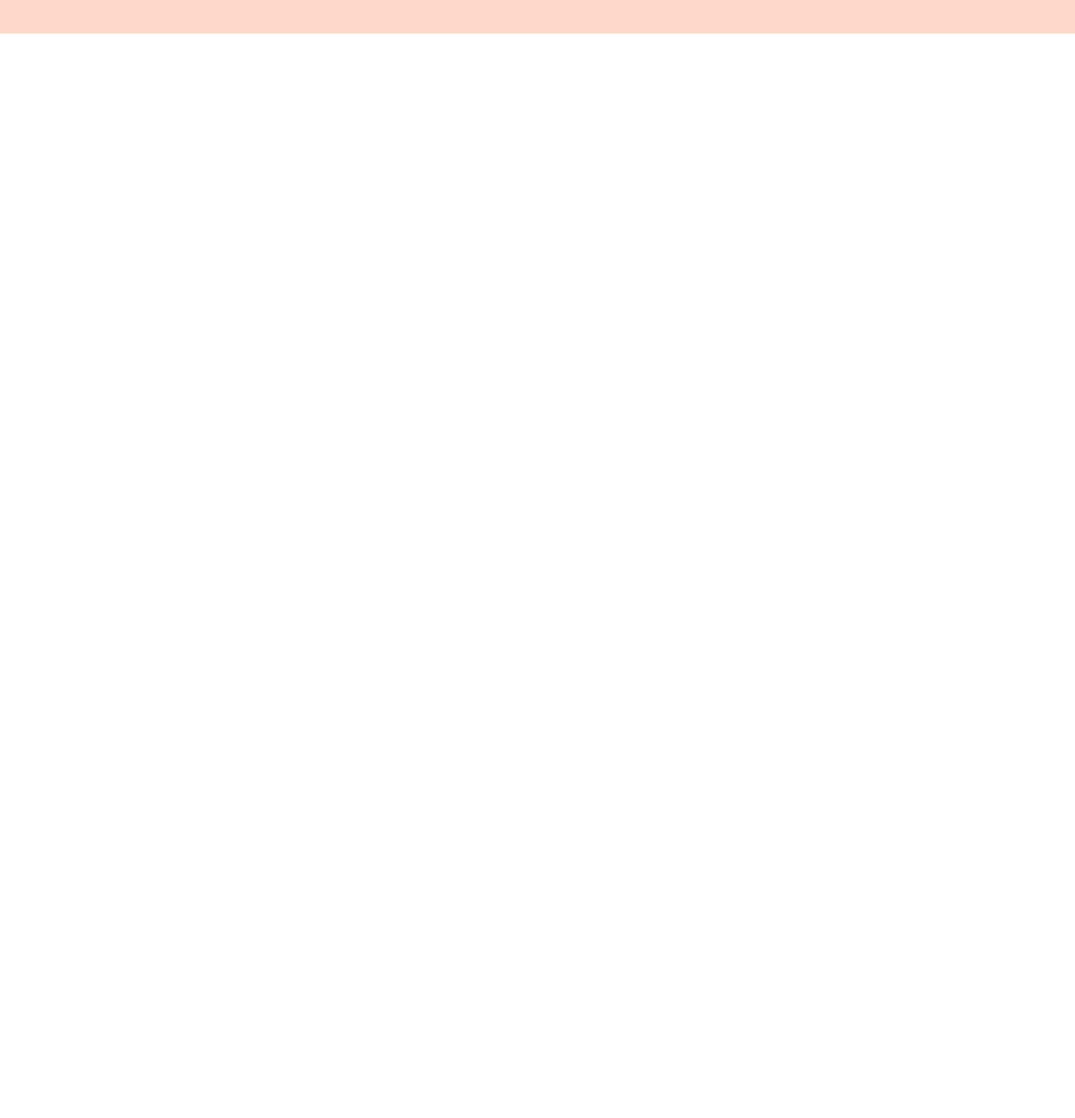
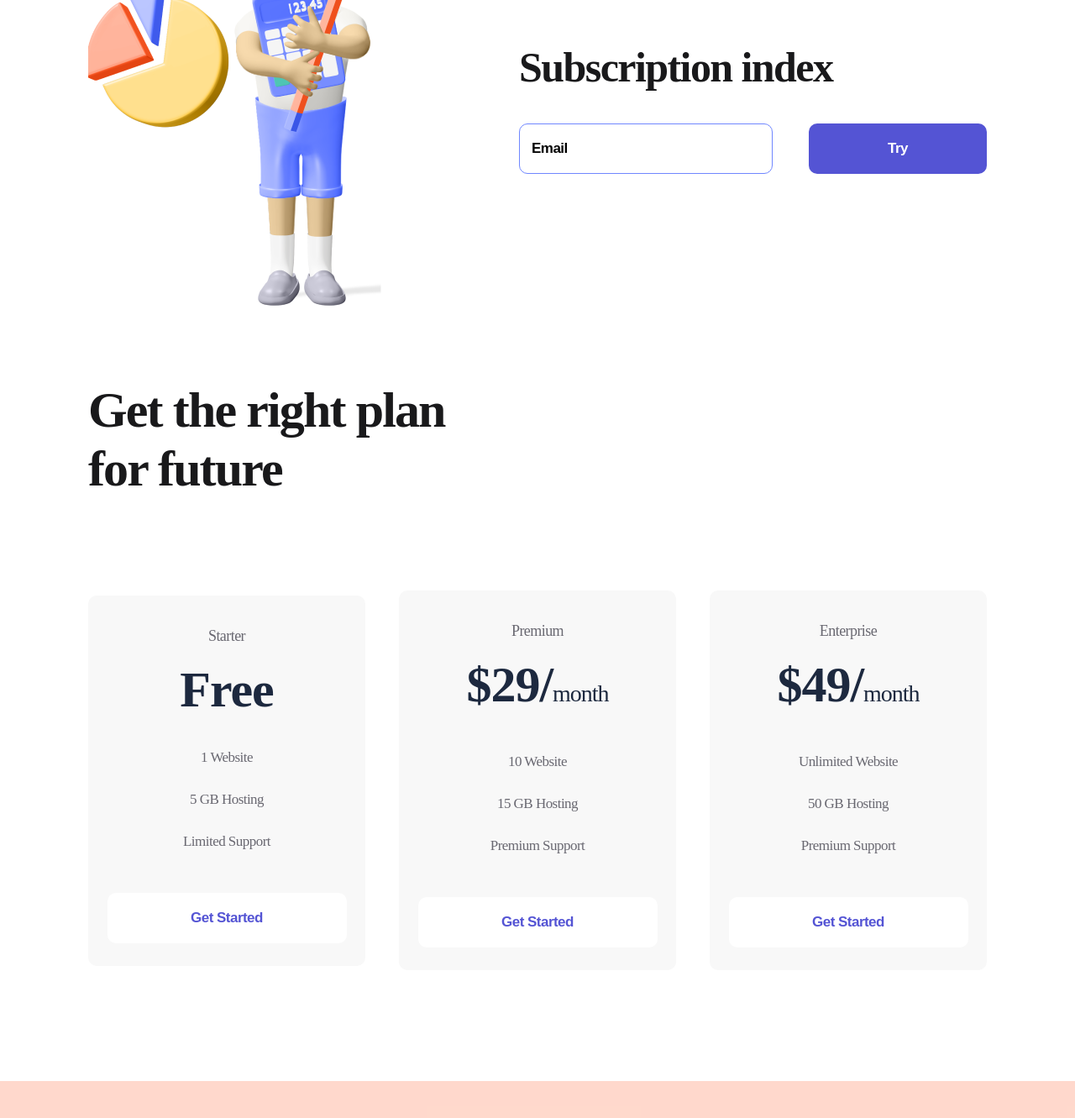
Before and after one commit to ThumbelinaFromMunick/logoipsum_bytemarathone, a plain HTML site: page index.html in a window 1280 px wide. Shown: the part 970-2301 px from the top of the page at 84% size. Before the commit the page ends 1010 px from the top, so only its background shows below. Drawn offline with Linux system fonts and the light colour scheme.

Commit message:
Add files via upload

```diff
--- a/index.html
+++ b/index.html
@@ -64,6 +64,77 @@
             <img src="./img/firstmen.png" alt="firstmen">
         </div>
     </section>
+    <section class="conteiner subscribe">
+        <div>
+            <img src="/img/secondmen.png" alt="secondmen">
+        </div>
+        <div>
+            <h2 class="subscribe_title">
+                Subscription index
+            </h2>
+            <form>
+                <input class="input" type="email" placeholder="Email">
+                <button class="button button_violet">
+                    Try
+                </button>
+            </form>
+        </div>
+    </section>
+    <section class="conteiner plan">
+        <h2 class="plan_title">
+            Get the right plan for future
+        </h2>
+        <div class="plan_flex">
+            <div class="item">
+                <p class="item_text">
+                    Starter
+                </p>
+                <h3 class="item_title">
+                    Free
+                </h3>
+                <ul>
+                    <li class="item_li">1 Website</li>
+                    <li class="item_li">5 GB Hosting</li>
+                    <li class="item_li">Limited Support</li>
+                </ul>
+                <button class="button button_item">
+                    Get Started
+                </button>
+            </div>
+            <div class="item">
+                <p class="item_text">
+                    Premium
+                </p>
+                <h3 class="item_title">
+                    $29/<span>month</span>
+                </h3>
+                <ul>
+                    <li class="item_li">10 Website</li>
+                    <li class="item_li">15 GB Hosting</li>
+                    <li class="item_li">Premium Support</li>
+                </ul>
+                <button class="button button_item">
+                    Get Started
+                </button>
+            </div>
+            <div class="item">
+                <p class="item_text">
+                    Enterprise
+                </p>
+                <h3 class="item_title">
+                    $49/<span>month</span>
+                </h3>
+                <ul>
+                    <li class="item_li">Unlimited Website</li>
+                    <li class="item_li">50 GB Hosting</li>
+                    <li class="item_li">Premium Support</li>
+                </ul>
+                <button class="button button_item">
+                    Get Started
+                </button>
+            </div>
+        </div>
+    </section>
     <footer class="footer">
         <div class="conteiner footer_flex">
             <div>
--- a/style/style.css
+++ b/style/style.css
@@ -113,8 +113,121 @@
     padding: 53px 0 52px;
 }
 
-.header_flex, .footer_flex, .about{
+.header_flex, .footer_flex, .about, .subscribe, .plan_flex{
     display: flex;
     justify-content: space-between;
     align-items: center;
 }
+
+.subscribe{
+    margin-bottom: 85px;
+}
+
+.subscribe_title{
+    font-weight: bold;
+    font-size: 50px;
+    line-height: 57px;
+    letter-spacing: -1.56316px;
+    color: #19191B;
+    margin-bottom: 38px;
+
+}
+
+.input{
+    width: 302px;
+    height: 60px;
+    border-radius: 10px;
+    border: 1px solid #7087FF;
+    padding-left: 14px;
+    box-sizing: border-box;
+    margin-right: 39px;
+}
+
+.input::placeholder, .input{
+    font-weight: bold;
+    font-size: 17px;
+    line-height: 22px;
+    letter-spacing: -0.531474px;
+    color: #000000;
+}
+
+.input:focus{
+    outline: none;
+}
+
+.plan{
+    margin-bottom: 132px;
+}
+
+.plan_title{
+    font-weight: bold;
+    font-size: 60px;
+    line-height: 70px;
+    letter-spacing: -1.87579px;
+    color: #19191B;
+    max-width: 504px;
+    margin-bottom: 110px;
+}
+
+.item{
+    width: 330px;
+    background: #F8F8F8;
+    border-radius: 10px;
+    text-align: center;
+    padding: 34px 0 27px;
+}
+
+.item:hover{
+    background: #FF7143;
+    box-shadow: 0px 32px 34px rgba(255, 112, 59, 0.317827);
+    border-radius: 10px;
+    transition: 500ms;
+}
+
+.item:hover .item_text, .item:hover .item_title, .item:hover .item_li{
+    color: white;
+    transition: 500ms;
+}
+
+.item_text{
+    font-weight: normal;
+    font-size: 18px;
+    line-height: 28px;
+    letter-spacing: -0.562737px;
+    color: #696871;
+}
+
+.item_title{
+    font-weight: bold;
+    font-size: 60px;
+    line-height: 56px;
+    letter-spacing: -1.03448px;
+    color: #1D293F;
+    margin: 22px 0 28px;
+}
+
+.item_title span{
+    font-size: 28px;
+}
+
+.item_li{
+    list-style: none;
+    font-size: 17px;
+    line-height: 50px;
+    text-align: center;
+    letter-spacing: -0.531474px;
+    color: #696871;
+}
+
+.button_item{
+    width: 285px;
+    background: white;
+    color: #5454D4;
+    margin-top: 36px;
+}
+
+.item:hover .button_item{
+    background: #9F3919;
+    color: white;
+    transition: 500ms;
+}
```
Also changed, not shown: img/secondmen.png (added).
